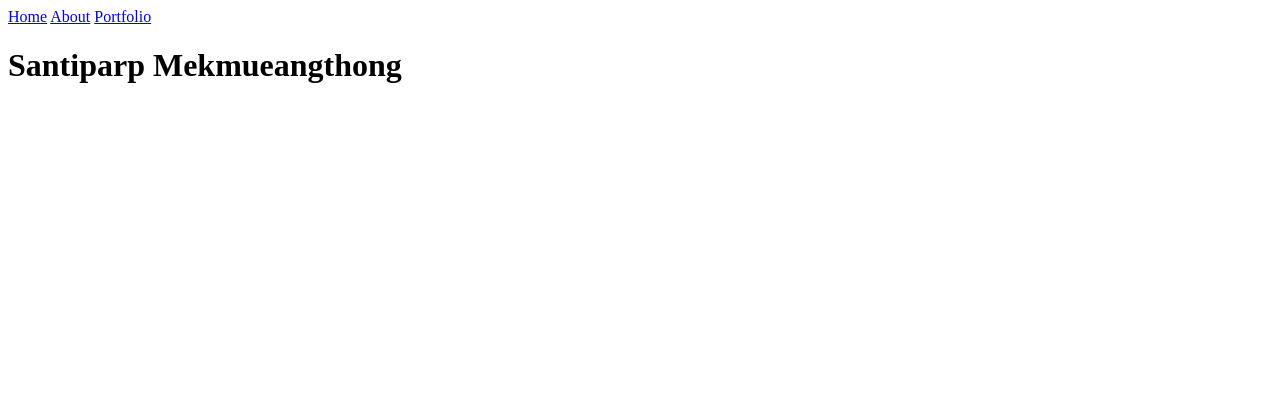
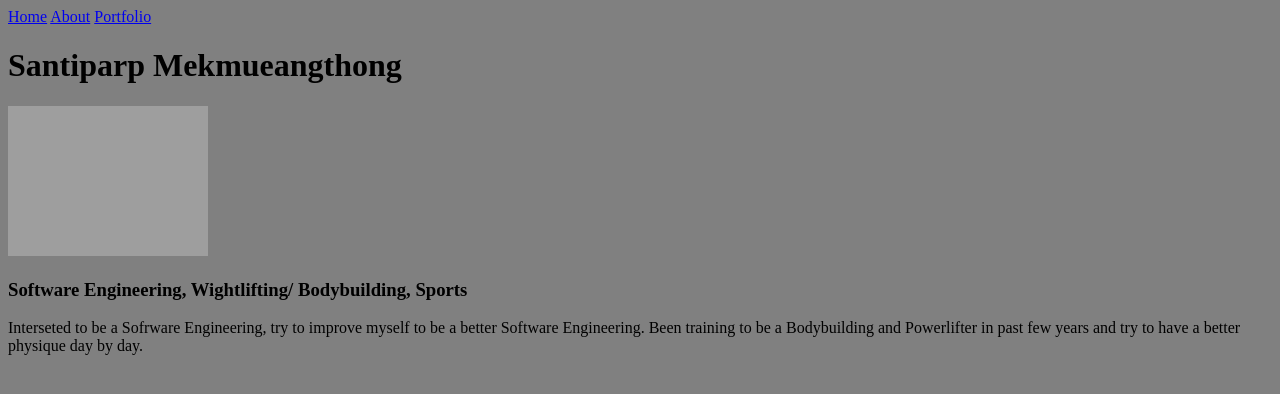
Before and after one commit to boom-sm/My-First-Personal-Website, a plain HTML site: page index.html in a window 1280 px wide. Drawn offline with Linux system fonts and the light colour scheme.

Commit message:
added the picture in the my first personal website folder

```diff
--- a/index.html
+++ b/index.html
@@ -6,7 +6,7 @@
     <link rel="stylesheet" href="./style.css">
     <title>Homepage</title>
 </head>
-<body>
+<body class="body0">
     <nav id="homepage-nav">
         <a href="./index.html">Home</a>
         <a href="./about.html">About</a>
@@ -14,6 +14,15 @@
     </nav>
     <script src="./javascript.js"></script>
     <h1>Santiparp Mekmueangthong</h1>
+<main>
+
+    <img id="picture"
+    src="http://127.0.0.1:3000/My-First-Personal-Website/imagas/IMG_7180.jpeg">
+    <h3>Software Engineering, Wightlifting/ Bodybuilding, Sports</h3>
+    <p>
+        Interseted to be a Sofrware Engineering, try to improve myself to be a better Software Engineering. Been training to be a Bodybuilding and Powerlifter in past few years and try to have a better physique day by day.
+    </p>
+</main>
 
 </body>
 </html>
--- a/style.css
+++ b/style.css
@@ -0,0 +1,6 @@
+#picture {
+    width: 200px;
+}
+.body0 {
+    background-color: gray;
+}
```
Also changed, not shown: about.html (+2 -1 lines), portfolio.html (+2 -1 lines), 2 other files.
